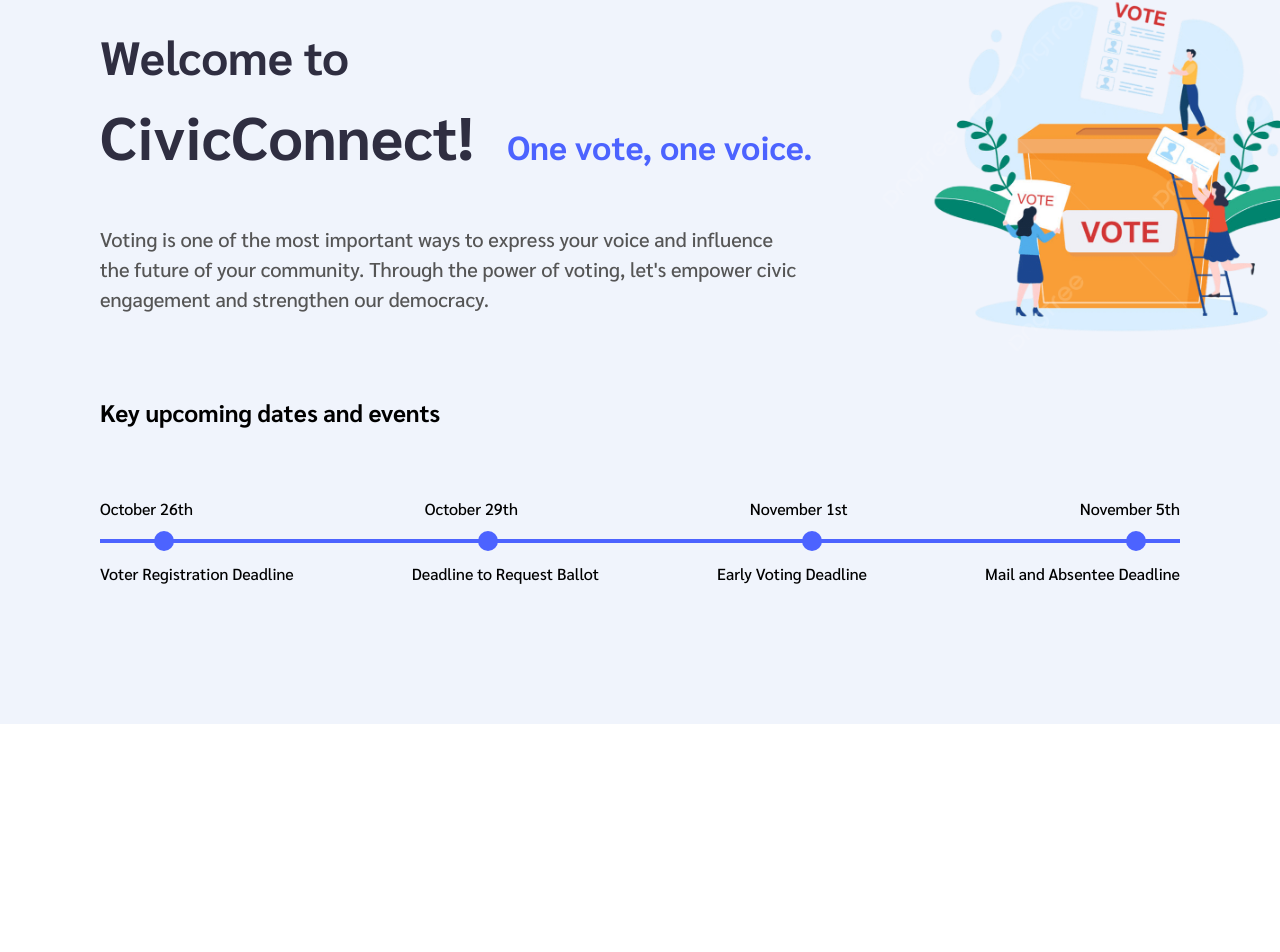
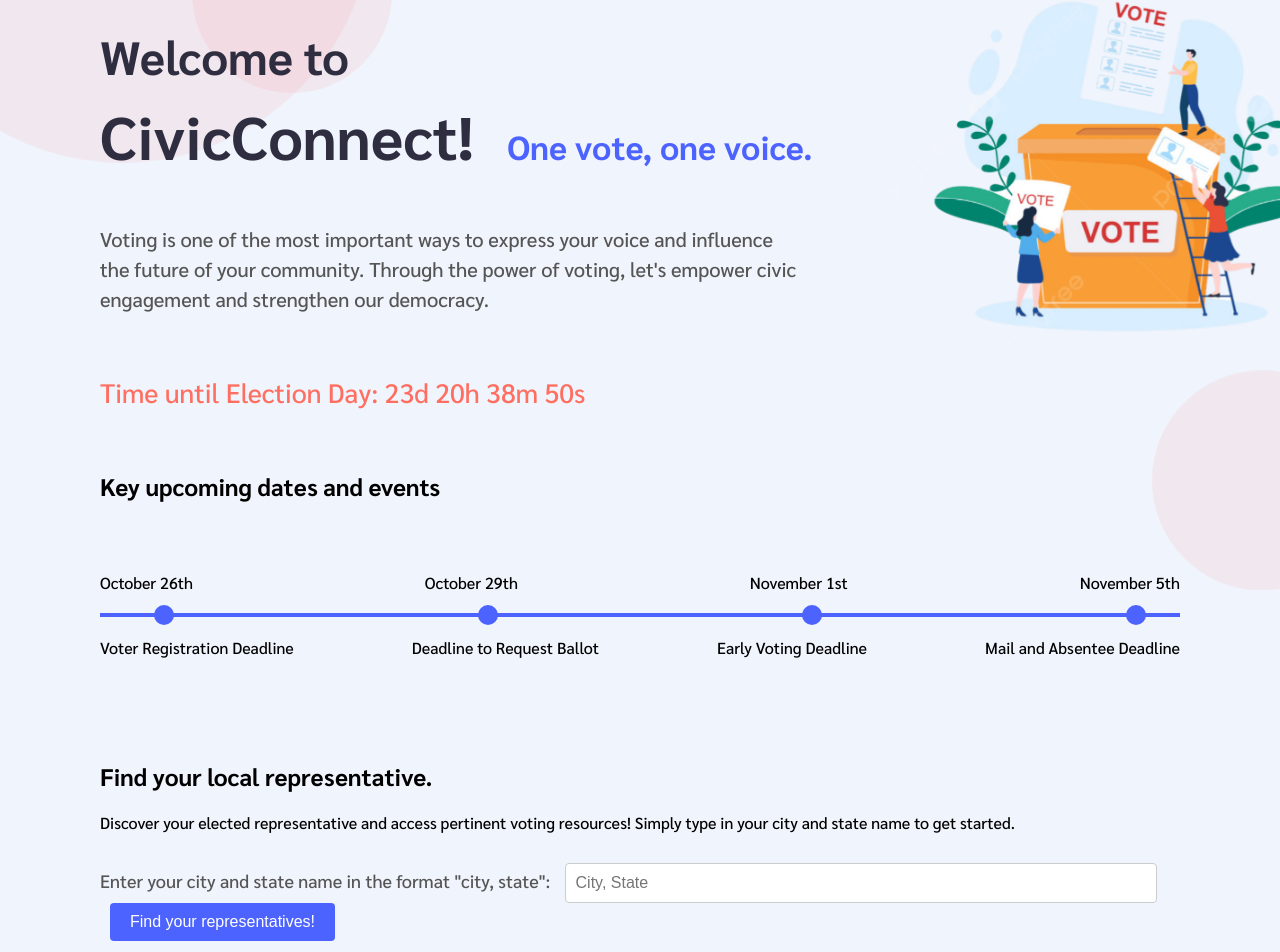
Before and after one commit to angelinaa-chen/vota, a React (Create React App) app: page / in a window 1280 px wide. Shown: the part 175-1127 px from the top of the page. Before the commit the page ends 899 px from the top, so only its background shows below. Built offline with nearby package versions, Linux system fonts and the light colour scheme.

Commit message:
Added countdown timer and city, state input field

```diff
--- a/src/App.css
+++ b/src/App.css
@@ -36,3 +36,73 @@
     transform: rotate(360deg);
   }
 }
+
+
+/* For floating circles in the background. */
+
+@keyframes float {
+  0% {
+    transform: translateY(0);
+  }
+  50% {
+    transform: translateY(-20px);
+  }
+  100% {
+    transform: translateY(0);
+  }
+}
+
+.floating-circle {
+  position: absolute;
+  border-radius: 110%;
+  background-color: rgba(255, 76, 76, 0.069);
+  animation: float 5s ease-in-out infinite;
+}
+
+.circle-1 {
+  width: 500px;
+  height: 500px;
+  top: -20%;
+  left: -10%;
+  animation-delay: 0s;
+}
+
+.circle-2 {
+  width: 200px;
+  height: 200px;
+  top: 10%;
+  left: 15%;
+  animation-delay: 2s;
+}
+
+.circle-3 {
+  width: 220px;
+  height: 220px;
+  top: 70%;
+  left: 90%;
+  animation-delay: 4s;
+}
+
+/* Sliding in from botton animation! */
+
+@keyframes slideIn {
+  0% {
+    transform: translateY(100px);
+    opacity: 0;
+  }
+  100% {
+    transform: translateY(0);
+    opacity: 1;
+  }
+}
+
+.slide-in {
+  opacity: 0;
+  animation: slideIn 1s ease-out forwards;
+  transition: opacity 0.5s ease-out, transform 0.5s ease-out;
+}
+
+.in-view {
+  opacity: 1;
+  transform: translateY(0);
+}
--- a/src/App.js
+++ b/src/App.js
@@ -5,41 +5,107 @@ import "@fontsource/sarabun/200.css";
 import "@fontsource/sarabun/500.css";
 import "@fontsource/sarabun/700.css";
 import votingImage from './images/voting_2.png';
+import { useEffect, useRef } from 'react';
 // import "@fontsource/sarabun/700.css";
 
 import React, { useState } from 'react';
 import { BrowserRouter as Router, Route, Routes, Link, useNavigate, useParams } from 'react-router-dom';
 
 function Home() {
-  const [location, setLocatoin] = useState('');
+  const [location, setLocation] = useState('');
+  const [countdown, setCountdown] = useState('');
   const navigate = useNavigate();
+  const slideInElements = useRef([]);
 
   const submitAction = (e) => {
     e.preventDefault();
     navigate(`/location/${location}`)
   };
 
+  useEffect(() => {
+    const targetDate = new Date('November 5, 2024 00:00:00').getTime();
+
+    const interval = setInterval(() => {
+      const now = new Date().getTime();
+      const distance = targetDate - now;
+
+      if (distance < 0) {
+        clearInterval(interval);
+        setCountdown('Election Day has arrived!');
+        return;
+      }
+
+      const days = Math.floor(distance / (1000 * 60 * 60 * 24));
+      const hours = Math.floor((distance % (1000 * 60 * 60 * 24)) / (1000 * 60 * 60));
+      const minutes = Math.floor((distance % (1000 * 60 * 60)) / (1000 * 60));
+      const seconds = Math.floor((distance % (1000 * 60)) / 1000);
+
+      setCountdown(`${days}d ${hours}h ${minutes}m ${seconds}s`);
+    }, 1000);
+
+    return () => clearInterval(interval);
+  }, []);
+
+  useEffect(() => {
+    const observer = new IntersectionObserver(
+      (entries, observer) => {
+        entries.forEach((entry) => {
+          if (entry.isIntersecting) {
+            entry.target.classList.add('in-view');
+            observer.unobserve(entry.target);
+          }
+        });
+      },
+      { threshold: 0.1 }
+    );
+
+    slideInElements.current.forEach((el) => {
+      if (el) {
+        observer.observe(el);
+      }
+    });
+
+    return () => {
+      slideInElements.current.forEach((el) => {
+        if (el) {
+          observer.unobserve(el);
+        }
+      });
+    };
+  }, []);
+
   return (
     <div style = {{ textAlign: 'left', padding: '100px', fontFamily: 'sarabun'}}>
 
-      <div style={{ textAlign: 'left', flex: '1' }}>
+      {/* Floating Circles */}
+      <div className = "floating-circle circle-1"> </div>
+      <div className = "floating-circle circle-2"> </div>
+      <div className = "floating-circle circle-3"> </div>
+
+      <div className = "slide-in" ref = {(el) => slideInElements.current.push(el)} style = {{ textAlign: 'left', flex: '1' }}>
         {/* Heading & Title Section */}
         <h1 style = {{ color: '#2F2E41', fontSize: '35pt', marginBottom: '-30px', fontWeight: '700', marginTop: '100px'}}> Welcome to </h1>
         <h1 style = {{ color: '#2F2E41', fontSize: '45pt', fontWeight: '700'}}> CivicConnect! <span style = {{color: '#4C63FF', fontSize: '25pt', marginLeft: '20px'}} > One vote, one voice. </span> </h1>
-        <p style={{ maxWidth: '700px', color: '#555555', fontSize: '20px', fontWeight: '500', marginTop: '50px', lineHeight: '1.5' }}>
+        <p style = {{ maxWidth: '700px', color: '#555555', fontSize: '20px', fontWeight: '500', marginTop: '50px', lineHeight: '1.5' }}>
           Voting is one of the most important ways to express your voice and influence the future of your community. Through the power of voting, let's empower civic engagement and strengthen our democracy.
         </p>
       </div>
 
       {/* Adds the image. */}
-      <div style={{ flex: '1', textAlign: 'right' }}>
-        <img src = {votingImage} alt = "voting_image" style = {{ maxWidth: '50%', marginTop: '-400px', marginLeft: '750px'}} />
+      <div className = "slide-in" ref = {(el) => slideInElements.current.push(el)} style = {{ flex: '1', textAlign: 'right' }}>
+        <img src = {votingImage} alt = "voting_image" className = "slide-in slide-in-delay-1" style = {{ maxWidth: '50%', marginTop: '-400px', marginLeft: '750px'}} />
+      </div>
+
+
+      {/* Countdown to election timer. */}
+      <div style = {{ color: '#FF6F61', fontSize: '20pt', margin: '20px 0' }}>
+        Time until Election Day: {countdown}
       </div>
 
       {/* Timeline of deadline dates. */}
       <br></br>
-      <h2 style = {{ marginBottom: '70px' }}> Key upcoming dates and events </h2>
-      <div style = {{ margin: '40px auto' }}>
+      <h2 className = "slide-in" ref = {(el) => slideInElements.current.push(el)} style = {{ marginBottom: '70px' }}> Key upcoming dates and events </h2>
+      <div className = "slide-in" ref = {(el) => slideInElements.current.push(el)} style = {{ margin: '40px auto' }}>
         <div style = {{ display: 'flex', justifyContent: 'space-between', alignItems: 'center' }}>
           <span> October 26th </span>
           <span> October 29th </span>
@@ -93,6 +159,40 @@ function Home() {
         </div>
       </div>
 
+      {/* Location Section */}
+      <br></br>
+      <br></br>
+      <h2 className = "slide-in" ref = {(el) => slideInElements.current.push(el)} >Find your local representative. </h2>
+      <p className = "slide-in" ref = {(el) => slideInElements.current.push(el)} > Discover your elected representative and access pertinent voting resources! Simply type in your city and state name to get started. </p>
+      <form className = "slide-in" ref = {(el) => slideInElements.current.push(el)} onSubmit = {submitAction} style = {{ marginTop: '30px', fontFamily: 'sarabun'}}>
+        <label htmlFor = "location" style = {{ fontSize: '18px', color: '#555555' }}> Enter your city and state name in the format "city, state": </label>
+        <input
+          id = "location"
+          type = "text"
+          value = {location}
+          onChange = {(e) => setLocation(e.target.value)}
+          placeholder = 'City, State'
+          style={{
+            marginLeft: '10px',
+            padding: '10px',
+            fontSize: '16px',
+            borderRadius: '4px',
+            border: '1px solid #ccc',
+            width: '570px'
+          }}
+        />
+        <button type =  "submit" style = {{
+          marginLeft: '10px',
+          padding: '10px 20px',
+          fontSize: '16px',
+          backgroundColor: '#4C63FF',
+          color: '#fff',
+          border: 'none',
+          borderRadius: '4px',
+          cursor: 'pointer'
+        }}> Find your representatives! </button>
+      </form>
+
     </div>
   );
 }
@@ -102,7 +202,7 @@ function Location() {
   return (
     <div style = {{ textAlign: 'center', marginTop: '50px', fontFamily: 'sarabun' }}>
       <h1> Location: {location} </h1>
-      <p> Discover your elected representative and access pertinent voting resources! </p>
+      <p> KIM REYNOLDS </p>
     </div>
   )
 }
```
